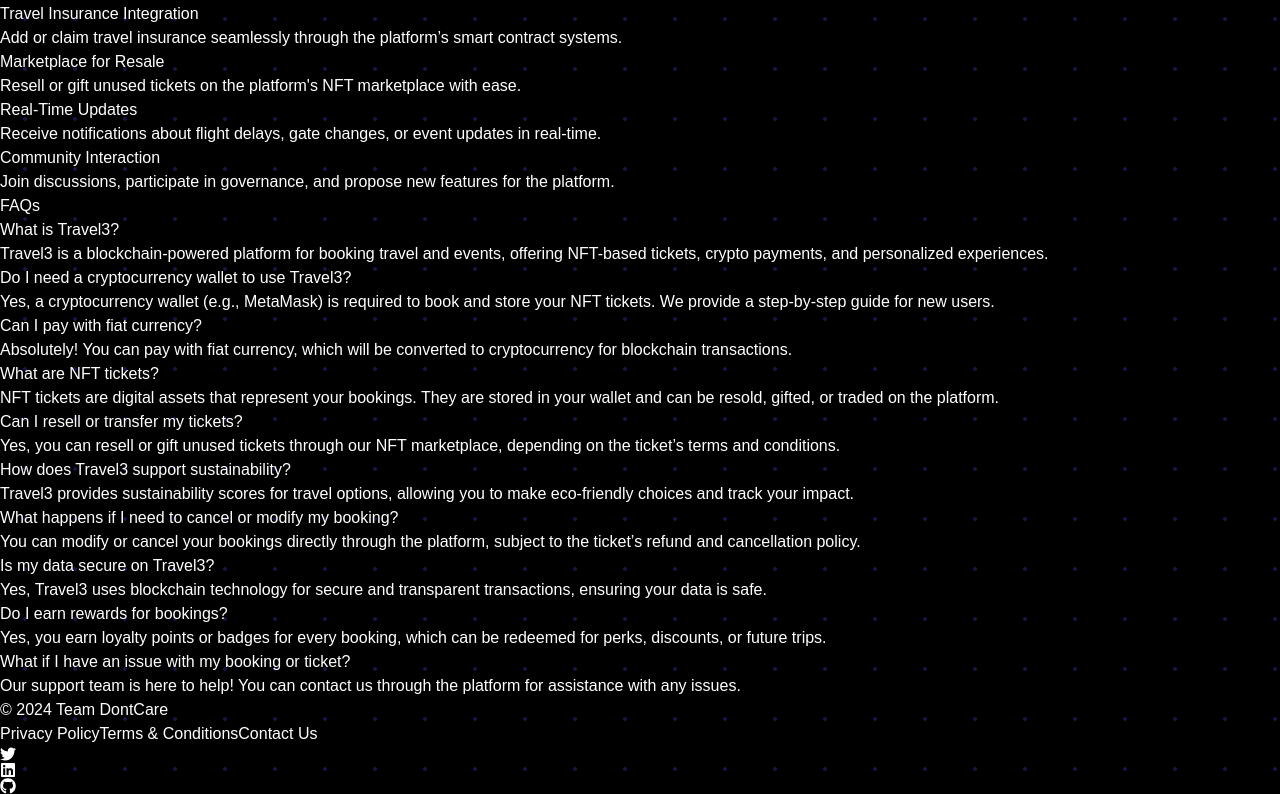
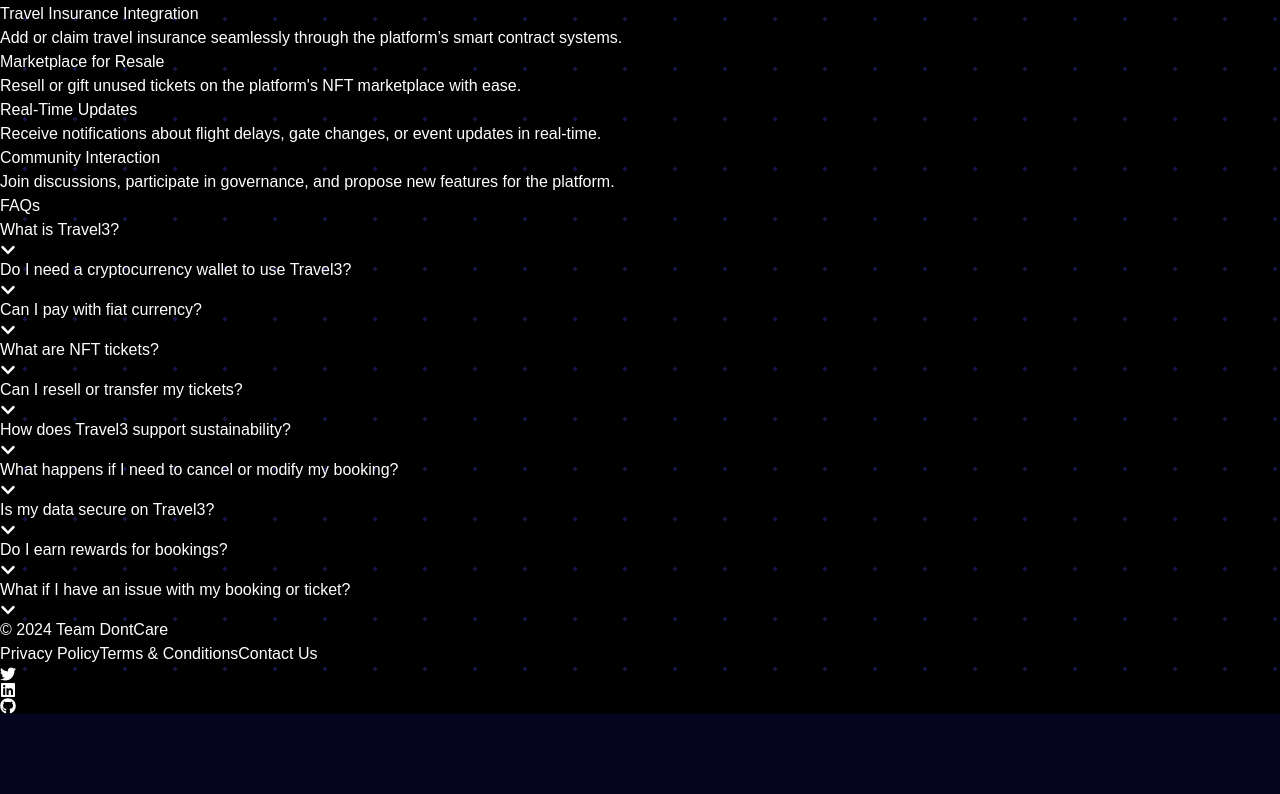
Before and after one commit to altf4-games/I-Hackathon, a React (Vite) app in the folder Frontend/: page / in a window 1280 px wide. Shown: the part 1006-1800 px from the top of the page. After the commit the page ends 1720 px from the top, so only its background shows below. Built offline with nearby package versions, Linux system fonts and the light colour scheme.

Commit message:
animation added

```diff
--- a/Frontend/src/components/Faqs.jsx
+++ b/Frontend/src/components/Faqs.jsx
@@ -1,23 +1,71 @@
-import React from 'react';
+import React, { useState } from 'react';
+import { motion } from 'framer-motion';
+import { FaChevronDown, FaChevronUp } from 'react-icons/fa';
 import FaqsData from '../data/FaqsData';
 
 function Faqs() {
+  const [expandedIndex, setExpandedIndex] = useState(null);
+
+  const toggleFaq = (index) => {
+    setExpandedIndex(expandedIndex === index ? null : index);
+  };
+
   return (
     <>
-    <h1 className="text-6xl font-bold text-center pt-8" id="FAQ">FAQs</h1>
-    <div className="max-w-4xl mx-auto py-12 px-4">
+      <h1
+        className="text-6xl font-bold text-center pt-8"
+        id="FAQ"
+        style={{ scrollBehavior: 'smooth' }}
+      >
+        FAQs
+      </h1>
+      <motion.div
+        className="max-w-4xl mx-auto py-12 px-4"
+        initial={{ opacity: 0 }}
+        animate={{ opacity: 1 }}
+        transition={{ duration: 1 }}
+      >
         {FaqsData.map((faq, index) => (
-        <div
+          <motion.div
             key={index}
-          className={`rounded-lg shadow-lg p-6 mb-6 ${
+            className={`rounded-lg shadow-lg p-6 mb-6 cursor-pointer ${
               index % 2 === 0 ? 'bg-indigo-900' : 'bg-indigo-800'
             }`}
+            onClick={() => toggleFaq(index)}
+            whileHover={{ scale: 1.05 }}
+            initial={{ opacity: 0, y: 50 }}
+            whileInView={{
+              opacity: 1,
+              y: 0,
+              scale: [0.95, 1], // Adds a slight popping effect
+            }}
+            viewport={{ once: false, amount: 0.2 }}
+            transition={{ duration: 0.6, ease: 'easeOut', delay: index * 0.1 }}
           >
-          <h3 className="text-xl font-bold mb-4">{faq.question}</h3>
-          <p className="font-semibold">{faq.answer}</p>
+            <div className="flex justify-between items-center">
+              <h3 className="text-xl font-bold mb-4 text-white">
+                {faq.question}
+              </h3>
+              {expandedIndex === index ? (
+                <FaChevronUp className="text-white" />
+              ) : (
+                <FaChevronDown className="text-white" />
+              )}
             </div>
+            {expandedIndex === index && (
+              <motion.p
+                className="font-semibold text-white"
+                initial={{ height: 0, opacity: 0 }}
+                animate={{ height: 'auto', opacity: 1 }}
+                exit={{ height: 0, opacity: 0 }}
+                transition={{ duration: 0.4 }}
+              >
+                {faq.answer}
+              </motion.p>
+            )}
+          </motion.div>
         ))}
-    </div>
+      </motion.div>
     </>
   );
 }
```
Lines whose indentation alone changed are shown as unchanged.
